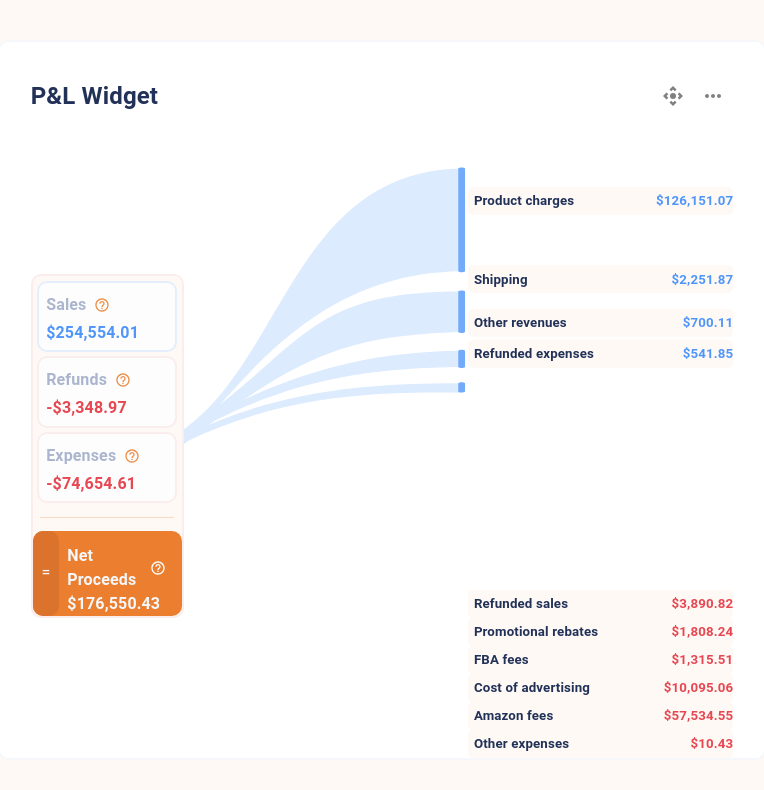
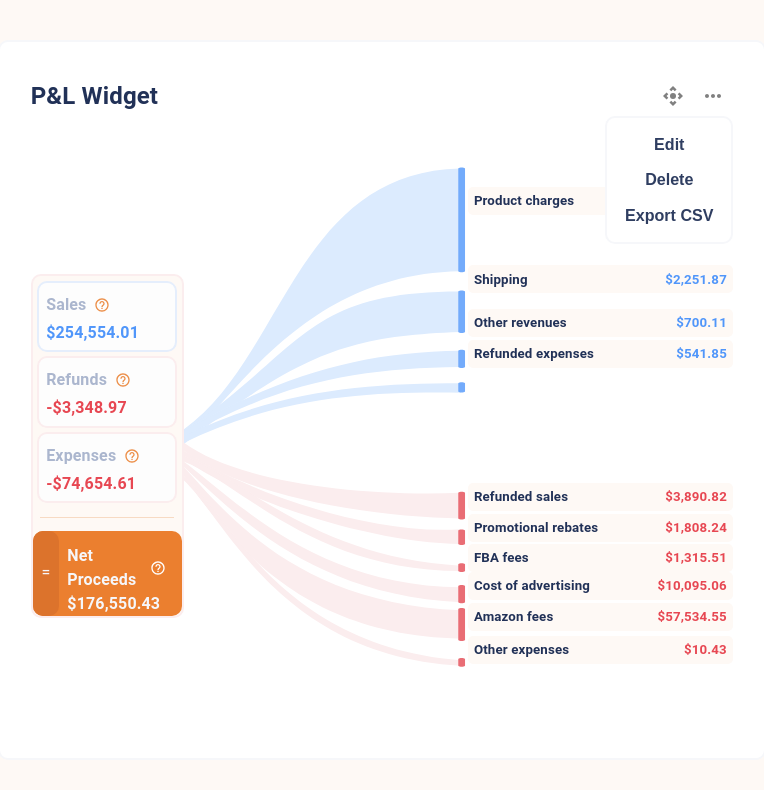
Before and after one commit to jpaul121/acquco-frontend, a React (Vite) app: page / in a window 1280 px wide. Both pictures are taken after a click on the button 971 px from the left and 95 px from the top of the page. Shown: the top 790 px of the page, without its empty margins (258-1022 px from the left). Built offline with nearby package versions, Linux system fonts and the light colour scheme.

Commit message:
Implement bottom half of diagram

```diff
--- a/index.html
+++ b/index.html
@@ -17,4 +17,9 @@
     <div id="root"></div>
     <script type="module" src="/src/main.tsx"></script>
   </body>
+  <!-- <style type="text/css">
+    div:hover h4 {
+      /* color: white; */
+    }
+  </style> -->
 </html>
--- a/package.json
+++ b/package.json
@@ -59,6 +59,7 @@
     ]
   },
   "dependencies": {
+    "@emotion/css": "^11.7.1",
     "@emotion/react": "^11.7.1",
     "@emotion/styled": "^11.6.0",
     "@mui/icons-material": "^5.3.1",
--- a/src/widget/components/ProfitLossWidget.tsx
+++ b/src/widget/components/ProfitLossWidget.tsx
@@ -1,11 +1,12 @@
 import { ControlCamera as ControlCameraIcon, MoreHoriz } from '@mui/icons-material'
+import React, { useState } from 'react'
 import { makeStyles, rawNumbertoDollar } from '../../utils'
 
 import { IconButton } from '@mui/material'
-import React from 'react'
 import { RevenueCard } from '../'
 import { SankeyDiagram } from '../'
 import { Theme } from '@mui/material'
+import { cx } from '@emotion/css'
 
 const useStyles = makeStyles()((theme: Theme) => ({
   profitLossWidget: {
@@ -31,7 +32,7 @@ const useStyles = makeStyles()((theme: Theme) => ({
     flexGrow: '1',
   },
   toolbarButtons: {
-    justifySelf: 'flex-end',
+    justifySelf: 'flex-start',
     marginLeft: 'auto',
   },
   widgetToolbar: {
@@ -51,7 +52,7 @@ const useStyles = makeStyles()((theme: Theme) => ({
     flexDirection: 'column',
     alignItems: 'flex-start',
     justifyContent: 'space-around',
-    justifySelf: 'flex-end',
+    justifySelf: 'flex-start',
     marginLeft: 'auto',
     height: '100%',
   },
@@ -68,7 +69,7 @@ const useStyles = makeStyles()((theme: Theme) => ({
     justifySelf: 'start-end',
     display: 'flex',
     flexDirection: 'column',
-    justifyContent: 'flex-end',
+    justifyContent: 'flex-start',
     height: '100%',
   },
   lineItem: {
@@ -78,24 +79,81 @@ const useStyles = makeStyles()((theme: Theme) => ({
     height: '3.5vh',
     display: 'flex',
     alignItems: 'center',
-    paddingLeft: '.5vw',
+    padding: '0 .5vw',
     borderRadius: '5px',
     width: '0',
     minWidth: '100%',
+    '&:nth-of-type(2)': {
+      '&:hover': {
+        color: 'rgb(255, 255, 255)',
+      },
+    },
     '&:hover': {
       backgroundColor: 'rgb(235, 127, 47)',
-      color: 'rgb(255, 255, 255)',
+      color: 'rgb(255, 255, 255) !important' as any,
       cursor: 'pointer',
+      '&:nth-of-type(2)': {
+        color: 'rgb(255, 255, 255)',
+      },
     }
   },
   lineItemValue: {
     justifySelf: 'flex-end',
     marginLeft: 'auto',
+    '&:hover': {
+      color: 'rgb(255, 255, 255) !important',
+    },
+  },
+  // 'lineItemValue:hover h4': {
+  //   color: 'rgb(255, 255, 255) !important',
+  // },
+  revenue: {
+    color: 'rgb(80, 150, 250)',
+    // '&:hover': {
+    //   color: 'rgb(255, 255, 255) !important',
+    // },
+  },
+  expense: {
+    color: 'rgb(231, 71, 82)',
+    // '&:hover': {
+    //   color: 'rgb(255, 255, 255) !important',
+    // },
+  },
+  '$lineItemValue *': {
+    '&:hover': {
+      color: 'white',
+    },
+  },
+  sandwichMenu: {
+    position: 'absolute',
+    right: '0',
+    top: '100%',
+    height: '16vh',
+    width: '10vw',
+    backgroundColor: 'rgb(255, 255, 255)',
+    borderColor: 'rgb(246, 247, 250)',
+    borderWidth: '2px',
+    borderStyle: 'solid',
+    borderRadius: '10px',
+    zIndex: '20',
+    display: 'flex',
+    flexDirection: 'column',
+    alignItems: 'center',
+    justifyContent: 'space-evenly',
+  },
+  menuItem: {
+    color: 'rgb(47, 62, 97)',
+    marginTop: '0',
+    marginBottom: '0',
   },
 }))
 
 export const ProfitLossWidget = ({ expenseData, revenueData }) => {
+
+  const [ menuOpen, toggleMenu ] = useState(false)
+
   const { classes } = useStyles()
+
   return (
     <>
       <div className={classes.profitLossWidget}>
@@ -105,8 +163,17 @@ export const ProfitLossWidget = ({ expenseData, revenueData }) => {
             <IconButton sx={{ color: 'gray' }} >
               <ControlCameraIcon  />
             </IconButton>
-            <IconButton sx={{ color: 'gray' }} >
-              <MoreHoriz />
+            <IconButton sx={{ color: 'gray', position: 'relative' }} >
+              <MoreHoriz onClick={() => toggleMenu(!menuOpen)} />
+              {
+                menuOpen &&
+                <div className={classes.sandwichMenu}>
+                  <h6 className={classes.menuItem}>Edit</h6>
+                  <h6 className={classes.menuItem}>Delete</h6>
+                  <h6 className={classes.menuItem}>Export CSV</h6>
+                </div>
+              }
+
             </IconButton>
           </div>
         </div>
@@ -120,17 +187,19 @@ export const ProfitLossWidget = ({ expenseData, revenueData }) => {
               return (
                 <div className={classes.lineItem} style={{ marginTop: `${offsets[i]}` }}>
                   <h5 className={classes.lineItemTitle}>{item.target}</h5>
-                  <h5 className={classes.lineItemValue} style={{ color: 'rgb(80, 150, 250)' }}>{rawNumbertoDollar.format(item.value)}</h5>
+                  <h5 className={cx(classes.lineItemValue, classes.revenue)}>{rawNumbertoDollar.format(item.value)}</h5>
                 </div>
               )})}
             </div>
             <div className={classes.expenseData}>
-              {expenseData && expenseData.map(item => (
-                <div className={classes.lineItem}>
+            {expenseData && expenseData.map((item, i) => {
+              const offsets = [ '14%', '1%', '1%', '0%', '1%', '2%' ]
+              return (
+                <div className={classes.lineItem} style={{ marginTop: `${offsets[i]}` }}>
                   <h5 className={classes.lineItemTitle}>{item.target}</h5>
-                  <h5 className={classes.lineItemValue} style={{ color: 'rgb(231, 71, 82)' }}>{rawNumbertoDollar.format(item.value)}</h5>
+                  <h5 className={cx(classes.lineItemValue, classes.expense)}>{rawNumbertoDollar.format(item.value)}</h5>
                 </div>
-              ))}
+              )})}
             </div>
           </div>
         </div>
--- a/src/widget/components/SankeyDiagram.tsx
+++ b/src/widget/components/SankeyDiagram.tsx
@@ -8,17 +8,20 @@ const classes = makeStyles()((theme) => ({
     overflow: 'visible',
     justifySelf: 'flex-start',
     display: 'flex',
+    flexDirection: 'column',
     justifyContent: 'flex-start',
     height: '100%',
     width: '30%',
+    minWidth: '0',
     // marginLeft: '-16% !important',
   },
 }))
 
-export const SankeyDiagram = ({ data }) => {
+export const SankeyDiagram = () => {
   return (
     <div className={classes.sankeyFlexbox}>
       <svg viewBox='0 0 210 420' style={{ width: '100%', height: '100%' }}>
+        {/* Revenue */}
         <path d='M 204 7 V 83 C 91 85 40 173 0 210 V 200 C 74 147 83 10 204 7' fill='rgb(220, 235, 254)' />
         <path d='M 203 7 L 203 83 Z C 204 6 207 6 208 7 V 83 C 207 84 204 84 203 83' fill='rgb(115, 171, 251)' />
         <path d='M 204 98 V 128 C 124 131 88 142 0 211 V 201 C 88 142 88 98 204 98' fill='rgb(220, 235, 254)' />
@@ -27,6 +30,19 @@ export const SankeyDiagram = ({ data }) => {
         <path d='M 203 142 L 203 154 Z C 204 141 207 141 208 142 V 154 C 207 155 204 155 203 154' fill='rgb(115, 171, 251)' />
         <path d='M 205 166 V 173 C 135 172 70 176 0 210 V 205 C 70 171 135 166 205 166' fill='rgb(220, 235, 254)' />
         <path d='M 203 166 L 203 172 Z C 204 165 207 165 208 166 V 172 C 207 173 204 173 203 172' fill='rgb(115, 171, 251)' />
+        {/* Expenses */}
+        <path d='M 205 266 V 266 C 134 265 41 248 0 216 V 210 C 41 240 134 250 205 247' fill='rgb(251, 237, 238)' />
+        <path d='M 203 247 L 203 266 Z C 204 246 207 246 208 247 V 266 C 207 267 204 267 203 266' fill='rgb(233, 109, 117)' />
+        <path d='M 205 274 V 285 C 136 284 41 252 0 222 V 216 C 41 244 136 279 205 274' fill='rgb(251, 237, 238)' />
+        <path d='M 203 275 L 203 285 Z C 204 274 207 274 208 275 V 285 C 207 286 204 286 203 285' fill='rgb(233, 109, 117)' />
+        <path d='M 205 301 V 305 C 95 305 41 239 0 224 V 220 C 42 235 96 295 205 301' fill='rgb(251, 237, 238)' />
+        <path d='M 203 300 L 203 305 Z C 204 299 207 299 208 300 V 305 C 207 306 204 306 203 305' fill='rgb(233, 109, 117)' />
+        <path d='M 205 317 V 328 C 96 323 39 264 0 228 V 224 C 39 253 97 316 205 317' fill='rgb(251, 237, 238)' />
+        <path d='M 203 316 L 203 328 Z C 204 315 207 315 208 316 V 328 C 207 329 204 329 203 328' fill='rgb(233, 109, 117)' />
+        <path d='M 205 334 V 355 C 87 353 36 285 0 235 V 228 C 35 267 87 329 205 334' fill='rgb(251, 237, 238)' />
+        <path d='M 203 333 L 203 356 Z C 204 332 207 332 208 333 V 356 C 207 357 204 357 203 356' fill='rgb(233, 109, 117)' />
+        <path d='M 205 371 V 375 C 72 368 31 267 0 238 V 235 C 31 260 71 361 205 371' fill='rgb(251, 237, 238)' />
+        <path d='M 203 370 L 203 375 Z C 204 369 207 369 208 370 V 375 C 207 376 204 376 203 375' fill='rgb(233, 109, 117)' />
       </svg>
     </div>
   )
```
Also changed, not shown: 2 other files (tests, documents, lock files or other folders).
